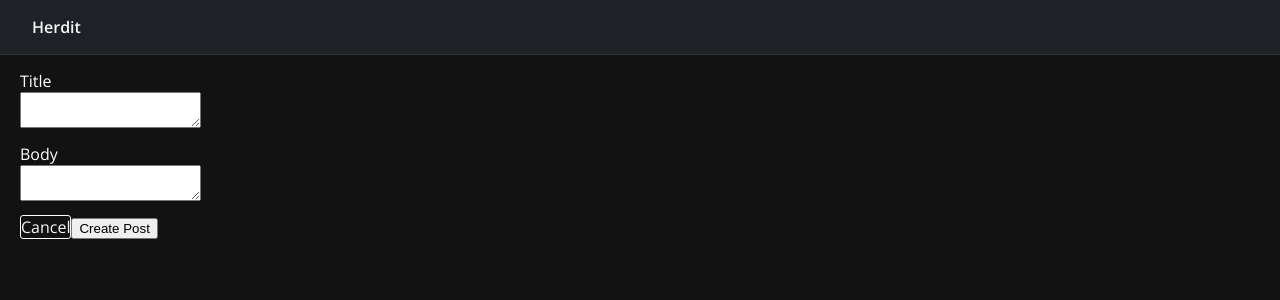
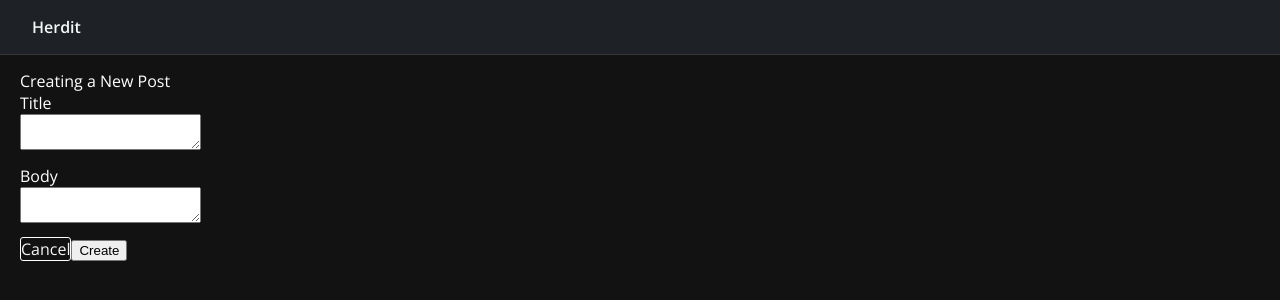
Before and after one commit to mikechoi1/Herdit, a React (Create React App) app in the folder client/: page /posts/add in a window 1280 px wide. Shown: the top 300 px of the page. Built offline with nearby package versions, Linux system fonts and the light colour scheme; no server answers.

Commit message:
added new post title and changed button name

```diff
--- a/client/src/components/Post/PostForm.js
+++ b/client/src/components/Post/PostForm.js
@@ -24,6 +24,7 @@ class PostForm extends Component {
             <div style={{height: '1000px', background: '#121212', padding: '70px 20px 0 20px', color: 'white'}}>
                 {/* handleSubmit is given by reduxForm and will run the function we give it whenever we submit the form */}
                 {/* TODO: handle onSubmit properly */}
+                <div>Creating a New Post</div>
                 <form onSubmit={this.props.handleSubmit(values => console.log(values))}>
                     <Field
                         type='text'
@@ -42,7 +43,7 @@ class PostForm extends Component {
                     <Link to='/' className='link' style={{border: '1px solid white', borderRadius: '3px'}}>
                         Cancel
                     </Link>
-                    <button type='submit'>Create Post</button>
+                    <button type='submit'>Create</button>
                 </form>
             </div>
         );
```
